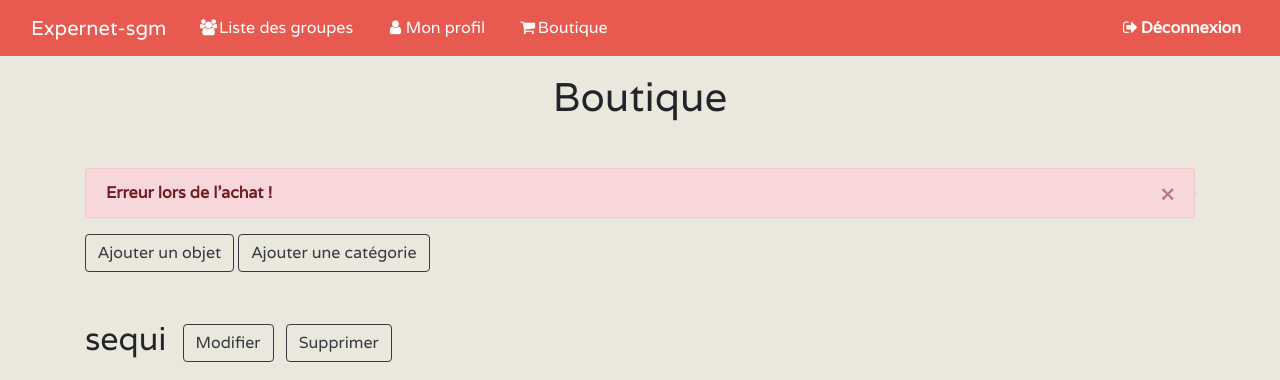
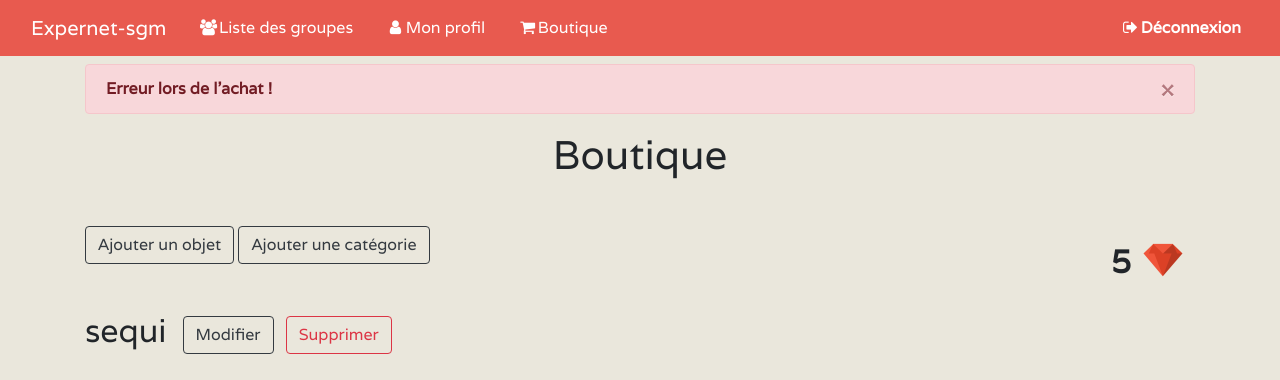
Before and after one commit to ValentinDouvry/expernet-sgm, a PHP site: the page made by views/shop.php in a window 1280 px wide. Shown: the top 380 px of the page. Run offline with PHP 8.4, Linux system fonts and the light colour scheme; a user stored in the database is signed in; data comes from the database, SQL or seed files in the repository; a stand-in replaces the project's code that opens the database connection.

Commit message:
Ajout gemme + separation du shop et suppression catégorie

```diff
--- a/css/style.css
+++ b/css/style.css
@@ -18,3 +18,7 @@ body{
 .progress{
     border: 1px solid black;
 }
+
+.p-shop-card{
+    margin-bottom: 0px;
+}
--- a/views/shop.php
+++ b/views/shop.php
@@ -10,29 +10,6 @@ session_start();
 if (!isset($_SESSION['userId'])) {
     header('Location: log_in.php');
     exit;
-}
-
-if (isset($_POST["inputIdCategoryDelete"])) {
-    $categoryId = $_POST["inputIdCategoryDelete"];
-    $query = $db->prepare("SELECT COUNT(*) FROM items WHERE categoryId = :categoryId");
-    $query->bindParam(":categoryId", $categoryId, PDO::PARAM_INT);
-    $query->execute();
-    $nbitem = $query->fetchColumn();
-    if ($nbitem != 0) {
-      // AFFICHER ALERTE/MODAL ?
-      echo'
-      <div class="alert alert-danger alert-dismissible fade show" role="alert">
-        <strong>Impossible de supprimer une categorie contenant des objets</strong>
-        <button type="button" class="close" data-dismiss="alert" aria-label="Close">
-            <span aria-hidden="true">&times;</span>
-        </button>
-      </div>';
-
-    } else {
-      $query = $db->prepare("DELETE FROM `categories` WHERE `id`= :categoryId");
-      $query->bindParam(":categoryId", $categoryId, PDO::PARAM_STR);
-      $query->execute();
-    }
 }
 
 $sql = "SELECT * FROM `users` WHERE id=?";
@@ -71,19 +48,24 @@ $categories = $query->fetchAll(PDO::FETCH_CLASS, "Category");
     <?php require_once('components/navbar.php'); ?>
 
     <div class="container">
-        <h1 class="text-center mt-3 mb-5">Boutique</h1>
-        <div class="h2 font-weight-bold float-right"><?= $user->getMoney(); ?> pièces</div>
 
-
-        <?php if(isset($_GET['status']) && isset($_GET['text'])) :?>
-
-            <div class="alert alert-<?= $_GET['status']; ?> alert-dismissible fade show" role="alert">
+    <?php if(isset($_GET['status']) && isset($_GET['text'])) :?>
+        <div class="alert alert-<?= $_GET['status']; ?> alert-dismissible fade show" role="alert">
             <button type="button" class="close" data-dismiss="alert" aria-label="Close">
                 <span aria-hidden="true">&times;</span>
             </button>
             <strong><?= $_GET['text']; ?> </strong>
-            </div>
-        <?php endif; ?>
+        </div>
+    <?php endif; ?>
+
+        <h1 class="text-center mt-3 mb-5">Boutique</h1>
+        <div class="row no-gutters align-items-center float-right">
+            <div class="h2 font-weight-bold mt-3"><?= $user->getMoney(); ?></div>
+            <img style="width=4em;height:4em" src="../img/money.png"/>
+        </div>
+
+
+
 
 
         <?php if($user->getIsAdmin()) :?>
@@ -106,8 +88,8 @@ $categories = $query->fetchAll(PDO::FETCH_CLASS, "Category");
                 echo'
                 <div>
                     <a class="btn btn-outline-dark ml-2" href="form_update_category.php?categoryId='.$categoryId.'" role="button">Modifier</a>
-                    <button type="button" class="btn btn-outline-dark ml-2" onclick="submitDeleteForm('.$categoryId.')" >Supprimer</button>
-                    <form action="shop.php" method="POST" id="form-delete-category'.$categoryId.'">
+                    <button type="button" class="btn btn-outline-danger ml-2" onclick="submitDeleteForm('.$categoryId.')" >Supprimer</button>
+                    <form action="../actions/category_delete.php" method="POST" id="form-delete-category'.$categoryId.'">
                         <input id="inputIdCategoryDelete" name="inputIdCategoryDelete" type="hidden" value="'.$categoryId.'">
                     </form>
                 </div>
@@ -134,15 +116,16 @@ $categories = $query->fetchAll(PDO::FETCH_CLASS, "Category");
                                 <img style="max-width: 8rem;" class="card-img-top mx-auto d-block" src="../img/items/<?= $item->getImageName(); ?>">
                                 <div class="card-body">
                                     <h3 class="card-title text-center font-weight-bold"><?= $item->getName(); ?></h3>
-                                    <p class="card-text text-center font-weight-bold"><?= $item->getPrice(); ?> pièces</p>
+                                        <p class="card-text text-center p-shop-card font-weight-bold"><?= $item->getPrice(); ?></p>
+                                        <p class="card-text text-center"><img class=""style="width=2em;height:2em" src="../img/money.png"/></p>
                                     <div class="d-flex justify-content-around align-items-center">
                                         <?php if($user->getIsAdmin()) : ?>
                                             <?php if(!$item->getIsDesactivated()) : ?>
                                                 <a class="btn btn-outline-dark" href="form_update_item.php?id=<?= $item->getId();?>">Modifier</a>
-                                                <a class="btn btn-outline-dark" href="../actions/item_deactivate.php?id=<?= $item->getId();?>">Désactiver</a>
+                                                <a class="btn btn-outline-danger" href="../actions/item_deactivate.php?id=<?= $item->getId();?>">Désactiver</a>
                                             <?php else : ?>
                                                 <a class="btn btn-outline-dark" href="../actions/item_reactivate.php?id=<?= $item->getId();?>">Réactiver</a>
-                                                <a class="btn btn-outline-dark" href="../actions/item_delete.php?id=<?= $item->getId();?>">Supprimer</a>
+                                                <a class="btn btn-outline-danger" href="../actions/item_delete.php?id=<?= $item->getId();?>">Supprimer</a>
                                             <?php endif; ?>
                                         <?php else :?>
                                             <?php if($category->getIsBuyableMultiple()) :?>
@@ -153,13 +136,13 @@ $categories = $query->fetchAll(PDO::FETCH_CLASS, "Category");
                                                 </form>
 
                                             <?php elseif(!$inventory===false) :?>
-                                                <button class="btn btn-outline-dark" disabled="disabled">Possédé</button>
+                                                <button class="btn btn-outline-danger" disabled="disabled">Possédé</button>
 
                                             <?php else :?>
                                                 <form action="../actions/item_buy.php" method="post">
                                                     <input type="hidden" name="quantity" max="1" value="1">
                                                     <input type="hidden" name="id" value="<?= $item->getId(); ?>">
-                                                    <input type="submit" nane="submit" class="btn btn-outline-primary" value="Acheter">
+                                                    <input type="submit" nane="submit" class="btn btn-outline-dark" value="Acheter">
                                                 </form>
                                             <?php endif?>
 
```
Also changed, not shown: actions/category_delete.php (added, +36 -0 lines), actions/update_category.php (+0 -10 lines), views/profile.php (+7 -4 lines), img/money.png.
